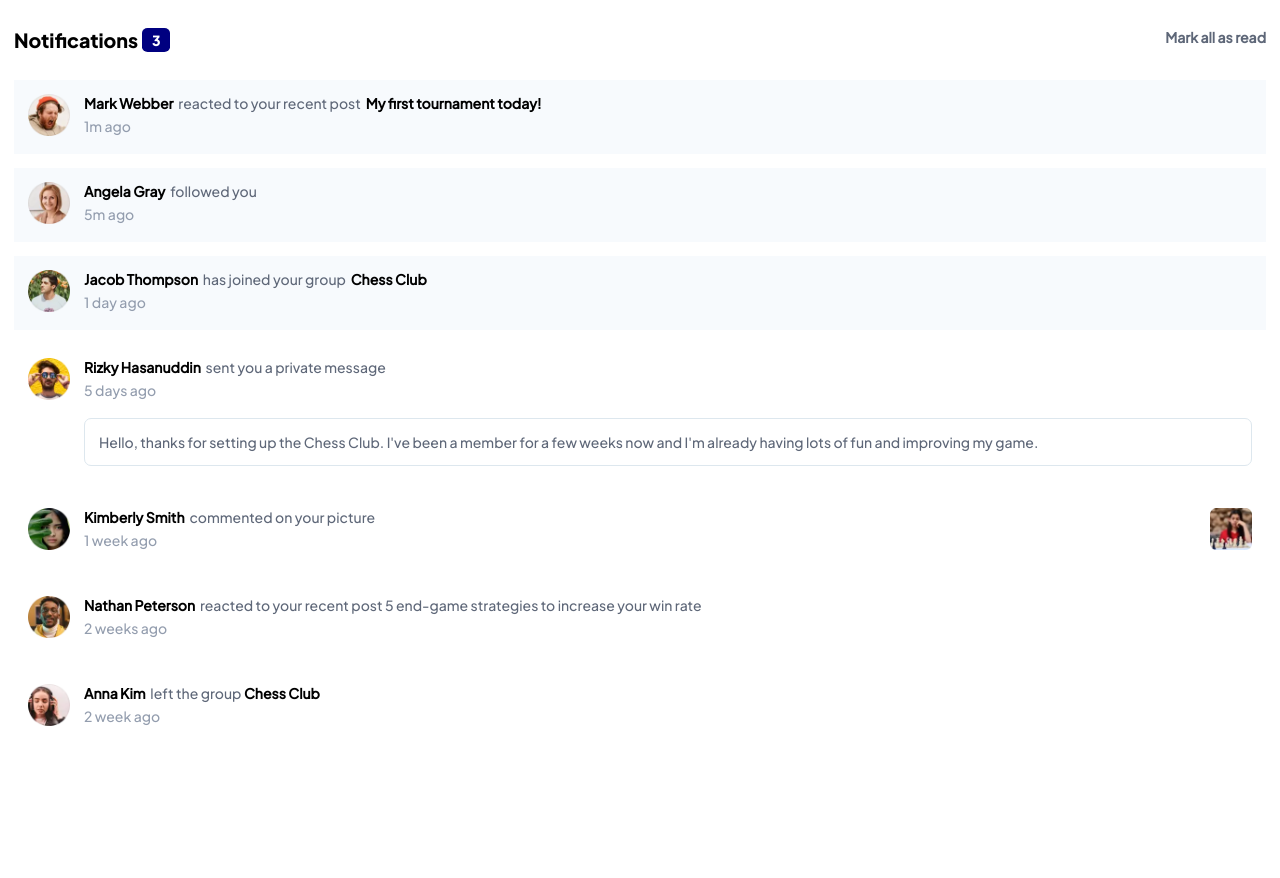
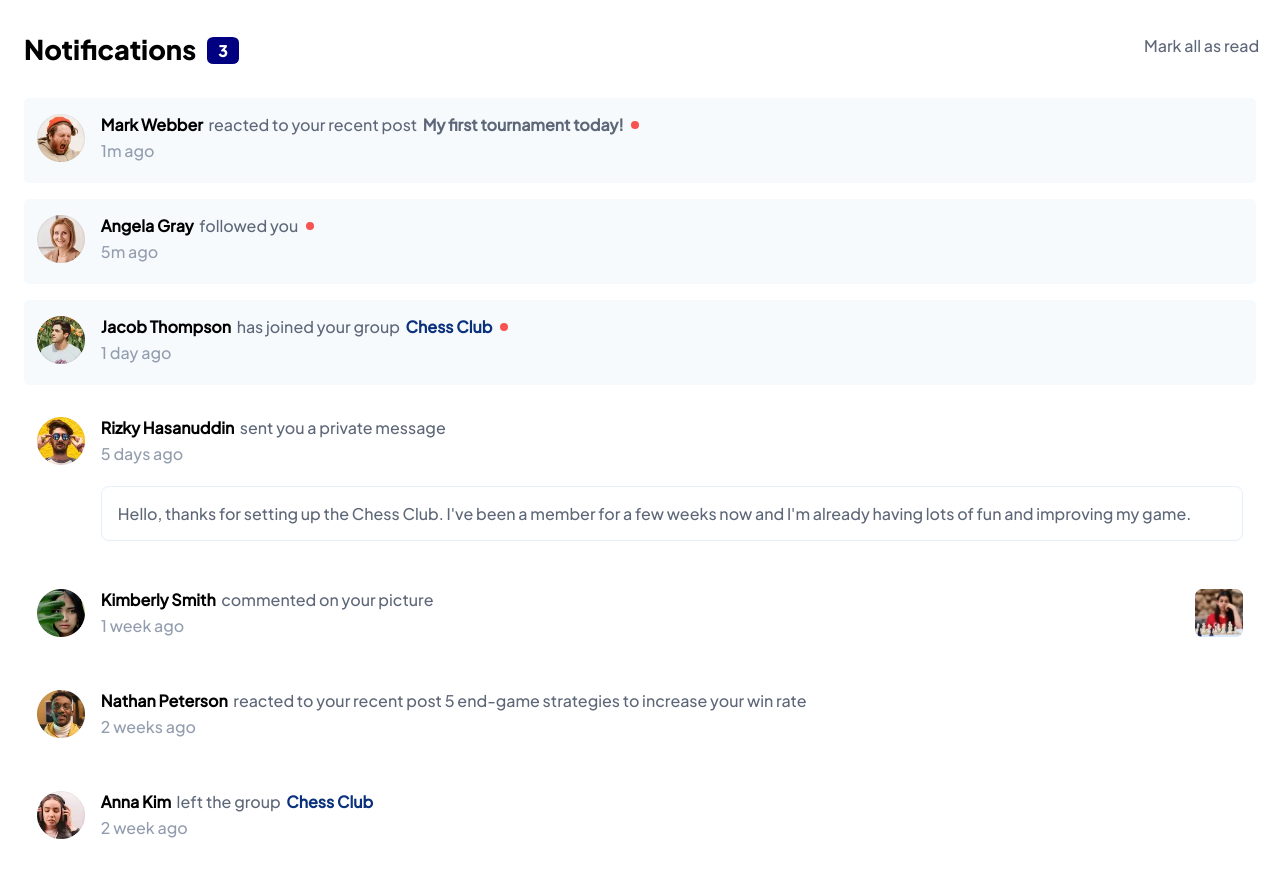
Before and after one commit to leyua/frontend-mentor, a plain HTML site: page notifications-page-main/index.html in a window 1280 px wide. Before the commit the page ends 800 px from the top, so only its background shows below. Drawn offline with Linux system fonts and the light colour scheme.

Commit message:
add the function to delete new notification marks

```diff
--- a/notifications-page-main/index.html
+++ b/notifications-page-main/index.html
@@ -3,8 +3,6 @@
     <head>
         <meta charset="UTF-8" />
         <meta name="viewport" content="width=device-width, initial-scale=1.0" />
-        <!-- displays site properly based on user's device -->
-
         <link
             rel="icon"
             type="image/png"
@@ -12,7 +10,7 @@
             href="./images/favicon-32x32.png"
         />
         <link rel="stylesheet" href="style.css" />
-
+        <script defer src="mark.js"></script>
         <title>Frontend Mentor | Notifications page</title>
     </head>
     <body>
@@ -28,6 +26,7 @@
                     <a href="#;" class="name">Mark Webber</a>
                     &nbsp;reacted to your recent post&nbsp;
                     <a href="#;">My first tournament today!</a>
+                    <div class="round"></div>
                     <br /><span class="time">1m ago</span>
                 </div>
             </article>
@@ -36,6 +35,7 @@
                 <div>
                     <a href="#;" class="name">Angela Gray</a>
                     &nbsp;followed you
+                    <div class="round"></div>
                     <br /><span class="time">5m ago</span>
                 </div>
             </article>
@@ -44,7 +44,8 @@
                 <div>
                     <a href="#;" class="name">Jacob Thompson</a>
                     &nbsp;has joined your group&nbsp;
-                    <a href="#;">Chess Club</a>
+                    <a href="#;" class="club">Chess Club</a>
+                    <div class="round"></div>
                     <br /><span class="time">1 day ago</span>
                 </div>
             </article>
@@ -83,10 +84,9 @@
                 <img src="assets/images/avatar-anna-kim.webp" alt="" />
                 <div>
                     <a href="#;" class="name">Anna Kim</a>
-                    &nbsp;left the group <a href="#;">Chess Club</a> <br /><span
-                        class="time"
-                        >2 week ago</span
-                    >
+                    &nbsp;left the group&nbsp;
+                    <a href="#;" class="club">Chess Club</a>
+                    <br /><span class="time">2 week ago</span>
                 </div>
             </article>
         </main>
--- /dev/null
+++ b/notifications-page-main/mark.js
@@ -0,0 +1,22 @@
+const all_mark = document.querySelector("header > a");
+const not_marked = document.querySelectorAll(".not-marked");
+const not_marked_num = document.querySelector(".not-marked-num");
+let num = not_marked_num.innerText;
+
+for (let el of not_marked) {
+    el.onclick = (e) => {
+        if (e.currentTarget.classList.contains("not-marked")) {
+            e.currentTarget.classList.remove("not-marked");
+            num--;
+            not_marked_num.innerText = num;
+        }
+    };
+}
+
+all_mark.onclick = (e) => {
+    for (let el of not_marked) {
+        el.classList.remove("not-marked");
+    }
+    num = 0;
+    not_marked_num.innerText = num;
+};
--- a/notifications-page-main/style.css
+++ b/notifications-page-main/style.css
@@ -15,26 +15,17 @@
 }
 html {
     font-family: "PJS-medium";
-    font-size: 14px;
+    font-size: 16px;
     color: hsl(219, 12%, 42%);
 }
 body {
     width: 100%;
     height: 100vh;
 }
-a {
-    text-decoration: none;
-    color: black;
-    cursor: pointer;
-    font-weight: 800;
-}
-a:hover {
-    color: hsl(217, 80%, 35%);
-}
 
 header {
     padding: 2rem 1rem;
-    display: flex;
+    position: relative;
 }
 header h1 {
     display: inline-block;
@@ -46,45 +37,97 @@ header div.not-marked-num {
     display: inline-block;
     font-family: "PJS-bold";
     padding: 0.2rem 0.7rem;
-    margin-left: 0.3rem;
+    margin-left: 0.5rem;
     border-radius: 20%;
     color: white;
     vertical-align: text-bottom;
     background-color: navy;
 }
 header a {
-    flex: 1;
-    text-align: right;
-    font-family: "PJS-medium";
+    display: block;
+    position: absolute;
+    top: 2.2rem;
+    right: 1.3rem;
+    font-weight: 500;
     color: hsl(219, 12%, 42%);
 }
-img {
-    width: 3rem;
-}
+
 main {
-    padding: 0 1rem;
+    padding: 0 1rem 2rem;
 }
 main article {
     width: 100%;
     display: grid;
     grid-template-columns: 3rem 1fr;
     column-gap: 1rem;
-    padding: 1rem;
+    padding: 1rem 0.8rem;
     margin-bottom: 1rem;
+}
+main article img {
+    width: 3rem;
 }
 main article.picture {
     grid-template-columns: 3rem 1fr 3rem;
 }
 main article.not-marked {
     background-color: hsl(210, 60%, 98%);
+    border-radius: 5px;
+}
+main article div p {
+    border: 1.5px solid hsl(211, 68%, 94%);
+    border-radius: 0.5rem;
+    padding: 1rem 1rem;
+    margin-top: 1rem;
 }
 main article div span.time {
     color: hsl(219, 14%, 63%);
     line-height: 2rem;
 }
-main article div p {
-    border: 1.2px solid hsl(205, 33%, 90%);
-    border-radius: 0.5rem;
-    padding: 1rem 1rem;
-    margin-top: 1rem;
+
+div.round {
+    display: inline-block;
 }
+article.not-marked div.round {
+    width: 0.5rem;
+    height: 0.5rem;
+    margin-left: 5px;
+    margin-bottom: 2px;
+    border-radius: 50%;
+    background-color: hsl(1, 90%, 64%);
+}
+
+a {
+    text-decoration: none;
+    color: hsl(219, 12%, 42%);
+    cursor: pointer;
+    font-weight: 800;
+}
+a.name {
+    color: black;
+}
+a:hover,
+a.club {
+    color: hsl(219, 85%, 26%);
+}
+
+main article div p:hover {
+    background-color: hsl(211, 68%, 94%);
+}
+
+@media screen and (min-width: 750px) {
+    header {
+        padding: 2rem 1.5rem;
+    }
+    header h1 {
+        font-size: 1.7rem;
+    }
+    main {
+        padding: 0 1.5rem 2rem;
+    }
+}
+@media screen and (max-width: 350px) {
+    header a {
+        position: static;
+        margin-top: 5px;
+    }
+}
```
